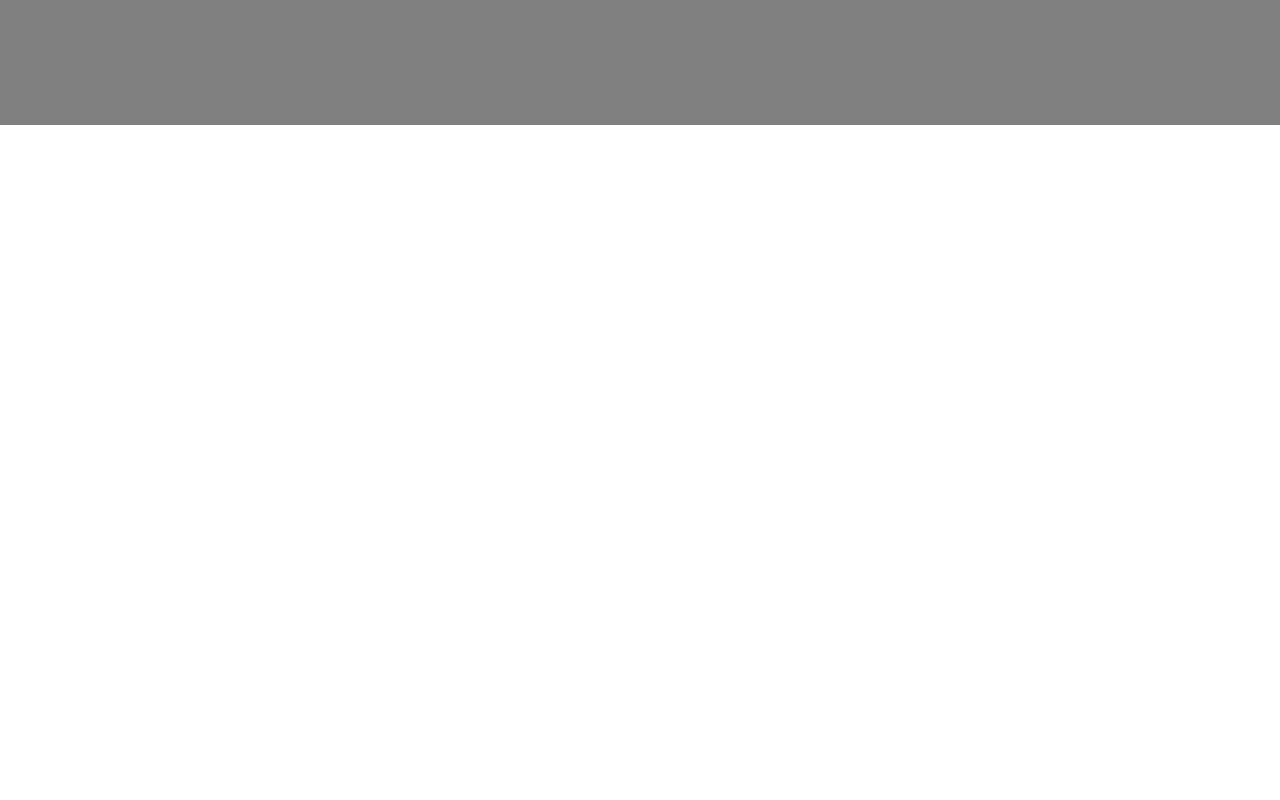
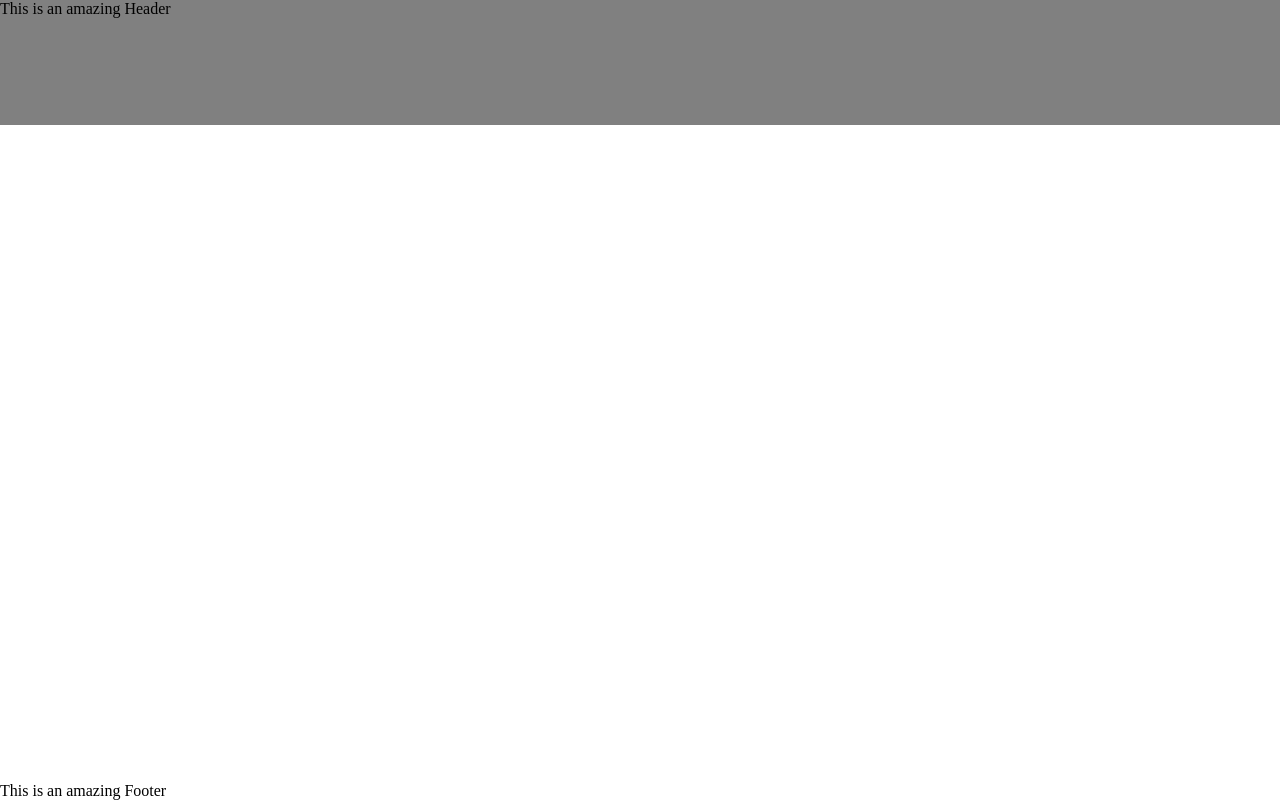
Before and after one commit to k-lianos/personal-website, a Vue app: page / in a window 1280 px wide. Built offline with nearby package versions, Linux system fonts and the light colour scheme.

Commit message:
add components

```diff
--- a/src/app/App.vue
+++ b/src/app/App.vue
@@ -1,10 +1,20 @@
 <template>
-  <header></header>
+  <header><Header></Header></header>
   <div class="app__content">
     <main></main>
-    <footer></footer>
+    <footer><Footer></Footer></footer>
   </div>
 </template>
+
+<script>
+import Footer from './layout/Footer.vue';
+import Header from './layout/Header.vue';
+
+export default {
+  name: 'App',
+  components: { Footer, Header },
+};
+</script>
 
 <style scoped>
 header {
--- /dev/null
+++ b/src/app/layout/Footer.vue
@@ -0,0 +1,5 @@
+<template>This is an amazing Footer</template>
+
+<script>
+export default { name: 'Footer' };
+</script>
--- /dev/null
+++ b/src/app/layout/Header.vue
@@ -0,0 +1,5 @@
+<template>This is an amazing Header</template>
+
+<script>
+export default { name: 'Header' };
+</script>
```
Also changed, not shown: 1 other file (tests, documents, lock files or other folders).
